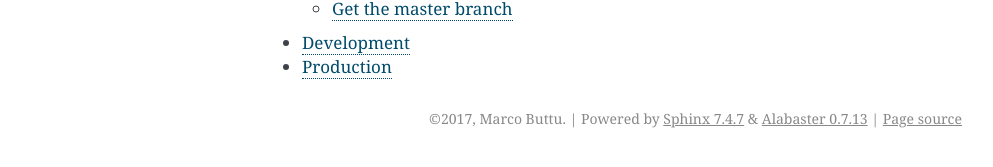
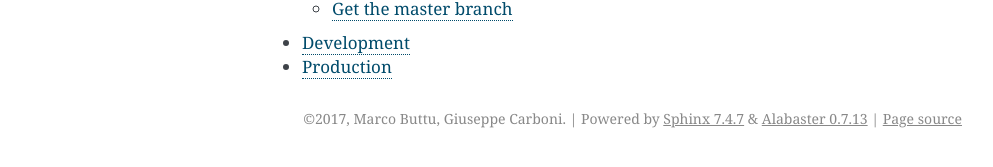
Before and after one commit to marco-buttu/discos-deployment, a Sphinx documentation site: the page built from doc/index.rst, in a window 1280 px wide. Shown: the part 638-805 px from the top of the page, without its empty margins (148-1141 px from the left). Built offline with Sphinx 7.4.7, drawn with Linux system fonts in a browser that asks for light colours.

Commit message:
Updated documentation copyright.

```diff
--- a/doc/conf.py
+++ b/doc/conf.py
@@ -50,8 +50,8 @@ master_doc = 'index'
 
 # General information about the project.
 project = 'DISCOS deployment'
-copyright = '2017, Marco Buttu'
-author = 'Marco Buttu'
+copyright = '2017, Marco Buttu, Giuseppe Carboni'
+author = 'Marco Buttu, Giuseppe Carboni'
 
 # The version info for the project you're documenting, acts as replacement for
 # |version| and |release|, also used in various other places throughout the
@@ -131,7 +131,7 @@ latex_elements = {
 #  author, documentclass [howto, manual, or own class]).
 latex_documents = [
     (master_doc, 'DISCOSdeployment.tex', 'DISCOS deployment Documentation',
-     'Marco Buttu', 'manual'),
+     'Marco Buttu, Giuseppe Carboni', 'manual'),
 ]
 
 
```
